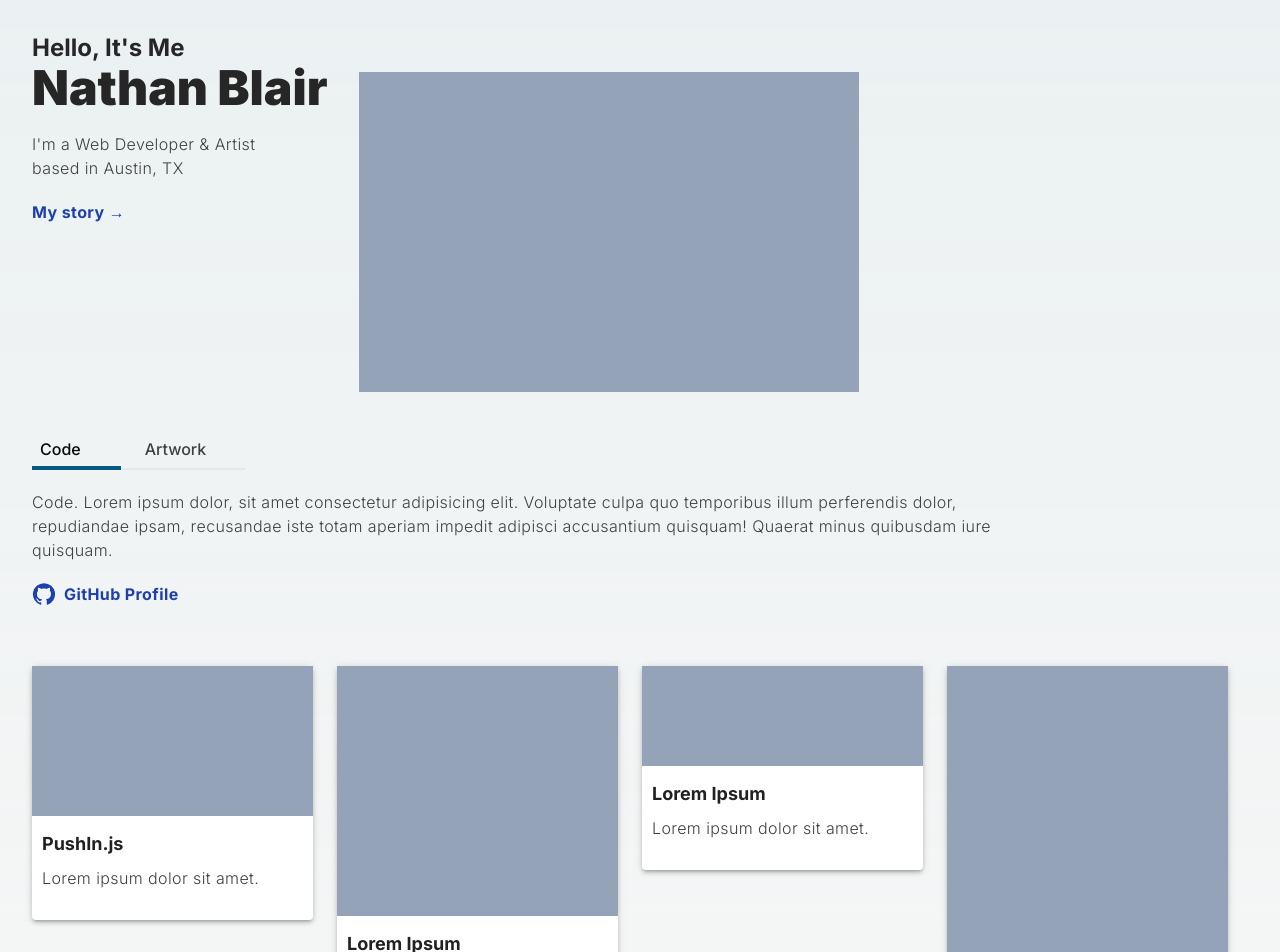
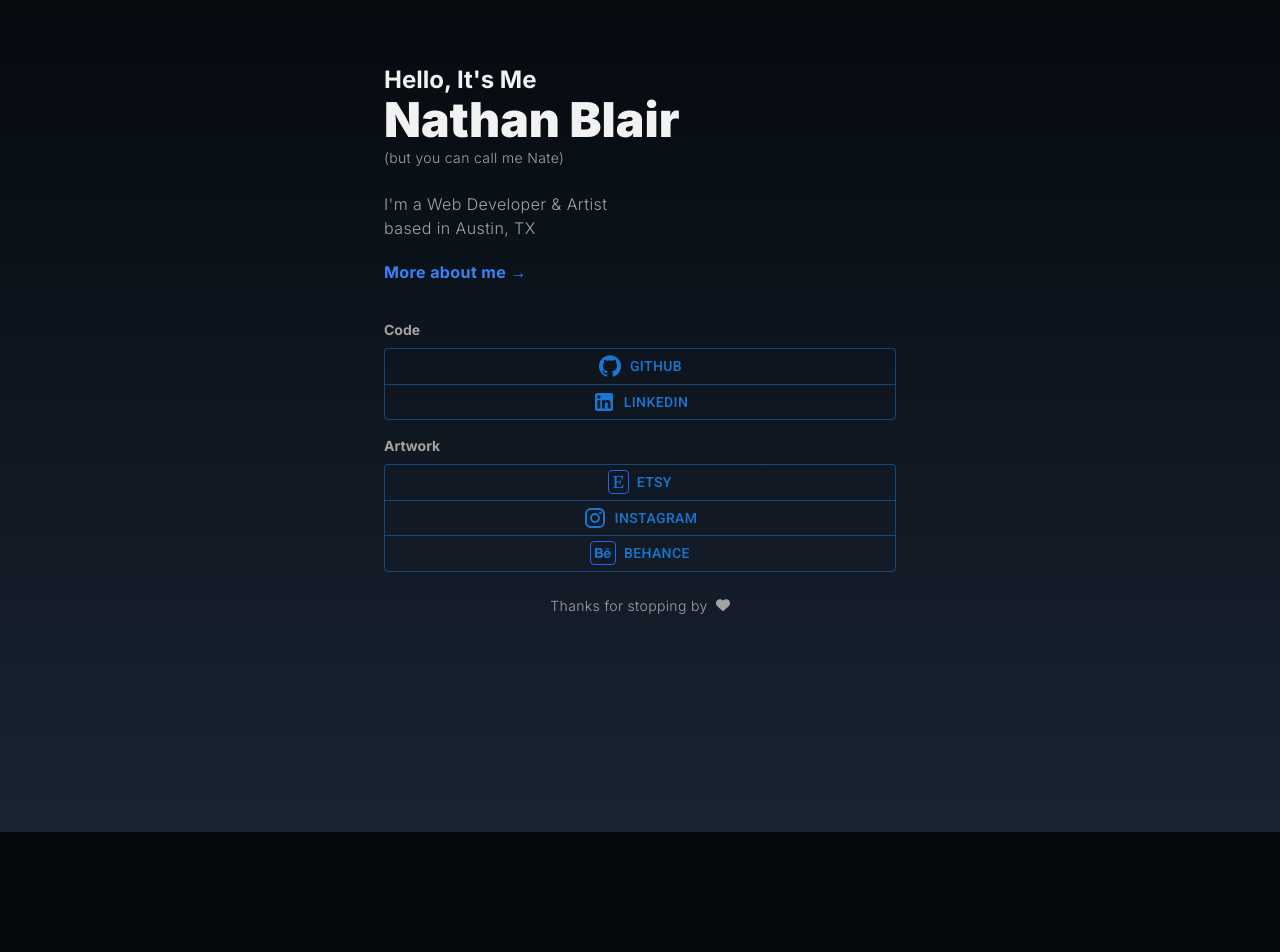
Before and after one commit to nateplusplus/natehub, a Next.js app: page / in a window 1280 px wide. Shown: the top 952 px of the page. After the commit the page ends 832 px from the top, so only its background shows below. Built offline with nearby package versions, Linux system fonts and the light colour scheme.

Commit message:
setup basic link-tree with next js

```diff
--- a/package.json
+++ b/package.json
@@ -12,6 +12,10 @@
     "@emotion/react": "^11.11.1",
     "@emotion/styled": "^11.11.0",
     "@fontsource/roboto": "^5.0.2",
+    "@fortawesome/fontawesome-svg-core": "^6.5.1",
+    "@fortawesome/free-brands-svg-icons": "^6.5.1",
+    "@fortawesome/free-solid-svg-icons": "^6.5.1",
+    "@fortawesome/react-fontawesome": "^0.2.0",
     "@mui/icons-material": "^5.11.16",
     "@mui/lab": "^5.0.0-alpha.133",
     "@mui/material": "^5.13.4",
--- a/src/app/artwork/page.tsx
+++ /dev/null
@@ -1,12 +0,0 @@
-'use client'
-
-import React from 'react';
-
-export default function Artwork() {
-  return (
-    <div>
-      <p>Art</p>
-      <p>Lorem ipsum dolor sit amet consectetur, adipisicing elit. Voluptas dolorem magni, libero adipisci nihil soluta facere tenetur commodi tempore repellendus dicta, nostrum distinctio eum? Nesciunt deserunt unde ad veniam perspiciatis.</p>
-    </div>
-  )
-}
--- a/src/app/globals.css
+++ b/src/app/globals.css
@@ -3,17 +3,9 @@
 @tailwind utilities;
 
 :root {
-  --foreground-rgb: 38, 38, 38;
-  --background-start-rgb: 235, 241, 242;
-  --background-end-rgb: 246, 246, 246;
-}
-
-@media (prefers-color-scheme: dark) {
-  :root {
-    --foreground-rgb: 242, 242, 242;
-    --background-start-rgb: 0, 0, 0;
-    --background-end-rgb: 0, 0, 0;
-  }
+  --foreground-rgb: 242, 242, 242;
+  --background-start-rgb: 5, 10, 15;
+  --background-end-rgb: 25, 35, 50;
 }
 
 body {
@@ -29,19 +21,19 @@ body {
 }
 
 p {
-  @apply text-base mb-5 text-neutral-700 font-light tracking-wide;
+  @apply text-base mb-5 text-neutral-400 font-light tracking-wide;
 }
 
 p a {
-  @apply text-blue-800 font-bold
+  @apply text-blue-500 font-bold
 }
 
 p a:hover,
 p a:focus,
 p a:active {
-  @apply text-blue-900 underline;
+  @apply text-blue-400 underline;
 }
 
 h2 {
-  @apply font-bold;
+  @apply font-bold text-stone-400 text-sm;
 }
--- a/src/app/layout.tsx
+++ b/src/app/layout.tsx
@@ -6,8 +6,6 @@ import '@fontsource/roboto/500.css';
 import '@fontsource/roboto/700.css';
 
 import { Inter } from 'next/font/google';
-
-import Tabs from '@/components/Tabs';
 
 const inter = Inter({ subsets: ['latin'] });
 
@@ -23,23 +21,20 @@ export default function RootLayout({
 }) {
   return (
     <html lang="en">
-      <body className={`${inter.className} container mx-auto`}>
+      <body className={`${inter.className} max-w-xl mx-auto`}>
         <header>
-          <div className='pt-8 flex flex-col md:flex-row'>
+          <div className='mt-8 pt-8 flex flex-col md:flex-row'>
             <div className='px-8'>
               <span className='text-2xl font-bold'>Hello, It's Me</span>
               <h1 className="text-5xl font-black">Nathan Blair</h1>
+              <p className="text-sm mt-1 mb-6">(but you can call me Nate)</p>
               <p className="text-base my-5">I'm a Web Developer & Artist<br /> based in Austin, TX</p>
               <p>
-                <a href="#">My story →</a>
+                <a href="#">More about me →</a>
               </p>
-            </div>
-            <div className='my-10 grow'>
-              <div className='h-80 bg-slate-400' style={{ maxWidth: '500px' }} />
             </div>
           </div>
         </header>
-        <Tabs />
         <main className='px-8 w-100'>
           {children}
         </main>
--- a/src/app/page.tsx
+++ b/src/app/page.tsx
@@ -1,74 +1,39 @@
 'use client'
 
 import React from 'react';
-import GitHubIcon from '@mui/icons-material/GitHub';
+import ButtonGroup from '@mui/material/ButtonGroup';
+import Box from '@mui/material/Box';
+import { FontAwesomeIcon } from '@fortawesome/react-fontawesome'
+import { faHeart } from '@fortawesome/free-solid-svg-icons';
 
-import TextIconButton from '@/components/TextIconButton';
-import MasonryGrid from '@/components/MasonryGrid';
+import IconButton from '@/components/IconButton';
 
-
-export default function Code() {
-  const data = [
-    {
-      image: {
-        src: '',
-        size: {
-          height: 150,
-        },
-      },
-      heading: 'PushIn.js',
-      body: 'Lorem ipsum dolor sit amet.',
-      href: '#',
-    },
-    {
-      image: {
-        src: '',
-        size: {
-          height: 250,
-        },
-      },
-      heading: 'Lorem Ipsum',
-      body: 'Lorem ipsum dolor sit amet.',
-      href: '#',
-    },
-    {
-      image: {
-        src: '',
-        size: {
-          height: 100,
-        },
-      },
-      heading: 'Lorem Ipsum',
-      body: 'Lorem ipsum dolor sit amet.',
-      href: '#',
-    },
-    {
-      image: {
-        src: '',
-        size: {
-          height: 300,
-        },
-      },
-      heading: 'Lorem Ipsum',
-      body: 'Lorem ipsum dolor sit amet.',
-      href: '#',
-    }
-  ];
-
+export default function Links() {
   return (
-    <div>
-      <div className='flex flex-col mb-10'>
-        <p style={{ maxWidth: '992px' }}> Code. Lorem ipsum dolor, sit amet consectetur adipisicing elit. Voluptate culpa quo temporibus illum perferendis dolor, repudiandae ipsam, recusandae iste totam aperiam impedit adipisci accusantium quisquam! Quaerat minus quibusdam iure quisquam.</p>
-        <p>
-          <TextIconButton href="#">
-            <GitHubIcon className='mr-2' />
-            GitHub Profile
-          </TextIconButton>
+    <Box>
+      <h2 className='mt-4 mb-2'>Code</h2>
+      <ButtonGroup
+        orientation="vertical"
+        fullWidth={true}
+      >
+        <IconButton site='github'/>
+        <IconButton site='linkedin'/>
+      </ButtonGroup>
+      <h2 className='mt-4 mb-2'>Artwork</h2>
+      <ButtonGroup
+        orientation="vertical"
+        fullWidth={true}
+      >
+        <IconButton site='etsy'/>
+        <IconButton site='instagram'/>
+        <IconButton site='behance'/>
+      </ButtonGroup>
+      <Box>
+        <p className='my-6 text-center text-sm'>
+          Thanks for stopping by
+          <FontAwesomeIcon icon={faHeart} className='ml-2' />
         </p>
-      </div>
-      <div className='flex md:block justify-center'>
-        <MasonryGrid data={data} />
-      </div>
-    </div>
+      </Box>
+    </Box>
   )
 }
--- /dev/null
+++ b/src/components/IconButton.tsx
@@ -0,0 +1,52 @@
+'use client'
+
+import React from 'react';
+import Button from '@mui/material/Button';
+import GitHubIcon from '@mui/icons-material/GitHub';
+import LinkedInIcon from '@mui/icons-material/LinkedIn';
+import InstagramIcon from '@mui/icons-material/Instagram';
+import { FontAwesomeIcon } from '@fortawesome/react-fontawesome'
+import { faEtsy, faBehance } from '@fortawesome/free-brands-svg-icons';
+
+const stdClass = 'mr-2';
+
+const data = {
+    'github': {
+        'icon': <GitHubIcon className={stdClass}/>,
+        'label': 'GitHub',
+        'url': 'https://www.github.com/nateplusplus'
+    },
+    'linkedin': {
+        'icon': <LinkedInIcon className={stdClass}/>,
+        'label': 'LinkedIn',
+        'url': 'https://www.linkedin.com/in/nateplusplus/'
+    },
+    'etsy': {
+        'icon': <FontAwesomeIcon icon={faEtsy} className={`${stdClass} p-1 border border-blue-600 rounded`} />,
+        'label': 'Etsy',
+        'url': 'https://nateblairart.etsy.com'
+    },
+    'instagram': {
+        'icon': <InstagramIcon className={stdClass}/>,
+        'label': 'Instagram',
+        'url': 'https://www.instagram.com/nateblairart/'
+    },
+    'behance': {
+        'icon': <FontAwesomeIcon icon={faBehance} className={`${stdClass} p-1 border border-blue-600 rounded`} />,
+        'label': 'Behance',
+        'url': 'https://www.behance.net/nateplusplus'
+    },
+};
+
+export default function Links({site}: {site: keyof typeof data}) {
+    return (
+    <Button
+        component="a"
+        href={site in data ? data[site].url: '#' }
+        target="_blank"
+    >
+        {site in data && data[site].icon}
+        {site in data && data[site].label}
+    </Button>
+    )
+}
--- a/src/components/MasonryGrid.tsx
+++ /dev/null
@@ -1,65 +0,0 @@
-import React from 'react';
-import Paper from '@mui/material/Paper';
-import Masonry from '@mui/lab/Masonry';
-import { Box } from '@mui/material';
-import { ThemeProvider, createTheme } from '@mui/material/styles';
-
-declare module '@mui/material/styles' {
-  interface BreakpointOverrides {
-    xs: true;
-    sm: true;
-    md: true;
-    lg: true;
-    xl: true;
-    xxl: true;
-  }
-}
-
-const theme = createTheme({
-  breakpoints: {
-    values: {
-      xs: 0,
-      sm: 640,
-      md: 768,
-      lg: 1024,
-      xl: 1280,
-      xxl: 1536,
-    },
-  },
-});
-
-interface MasonryItemData {
-  image: {
-    src: string;
-    size: {
-      height: number;
-    };
-  };
-  heading: string,
-  body: string,
-  href: string,
-};
-
-const MasonryItem = ({data}: {data: MasonryItemData}) => {
-  return (
-    <Paper elevation={3}>
-      <div className="image w-100 mb-1 bg-slate-400" style={{ height: data.image.size.height}}></div>
-      <div className='p-2.5'>
-        <h2 className='text-lg mb-2'>{data.heading}</h2>
-        <p>{data.body}</p>
-      </div>
-    </Paper>
-  );
-}
-
-export default function MasonryGrid({ data }: { data: MasonryItemData[] }) {
-  return (
-    <ThemeProvider theme={theme}>
-      <Box sx={{ width: {xs: '370px', sm: '525px', md: '720px', lg: '970px', xl: '1220px', xxl: '1500px'} }}>
-        <Masonry columns={{xs: 2, sm: 3, lg: 4}} spacing={3}>
-          {data.map((item, index) => <MasonryItem key={index} data={item} />)}
-        </Masonry>
-      </Box>
-    </ThemeProvider>
-  );
-}
--- a/src/components/Tabs.tsx
+++ /dev/null
@@ -1,22 +0,0 @@
-'use client'
-import React from 'react';
-import Link from 'next/link'
-import { usePathname } from 'next/navigation';
-
-export default function Tabs() {
-  const path = usePathname();
-
-  const inactiveTab = "border-b-2 text-neutral-700";
-  const activeTab = "border-b-4 border-sky-800 text-neutral-950";
-
-  return (
-    <nav className='px-8 flex w-100 mb-5'>
-      <Link href="/" className={`flex p-2 pr-10 font-medium ${ path === '/' ? activeTab : inactiveTab }`}>
-        Code
-      </Link>
-      <Link href="/artwork" className={`flex py-2 pl-6 pr-10 font-medium ${ path === '/artwork' ? activeTab : inactiveTab }`}>
-        Artwork
-      </Link>
-    </nav>
-  );
-}
--- a/src/components/TextIconButton.tsx
+++ /dev/null
@@ -1,15 +0,0 @@
-'use client'
-import React, { ReactElement } from 'react';
-
-interface TextIconButtonProps {
-  href: string;
-  children: (string | ReactElement)[];
-};
-
-export default function TextIconButton({ href, children }: TextIconButtonProps) {
-  return (
-    <a className="flex items-center" href={href}>
-      { children }
-    </a>
-  );
-}
```
Also changed, not shown: 2 other files (tests, documents, lock files or other folders).
